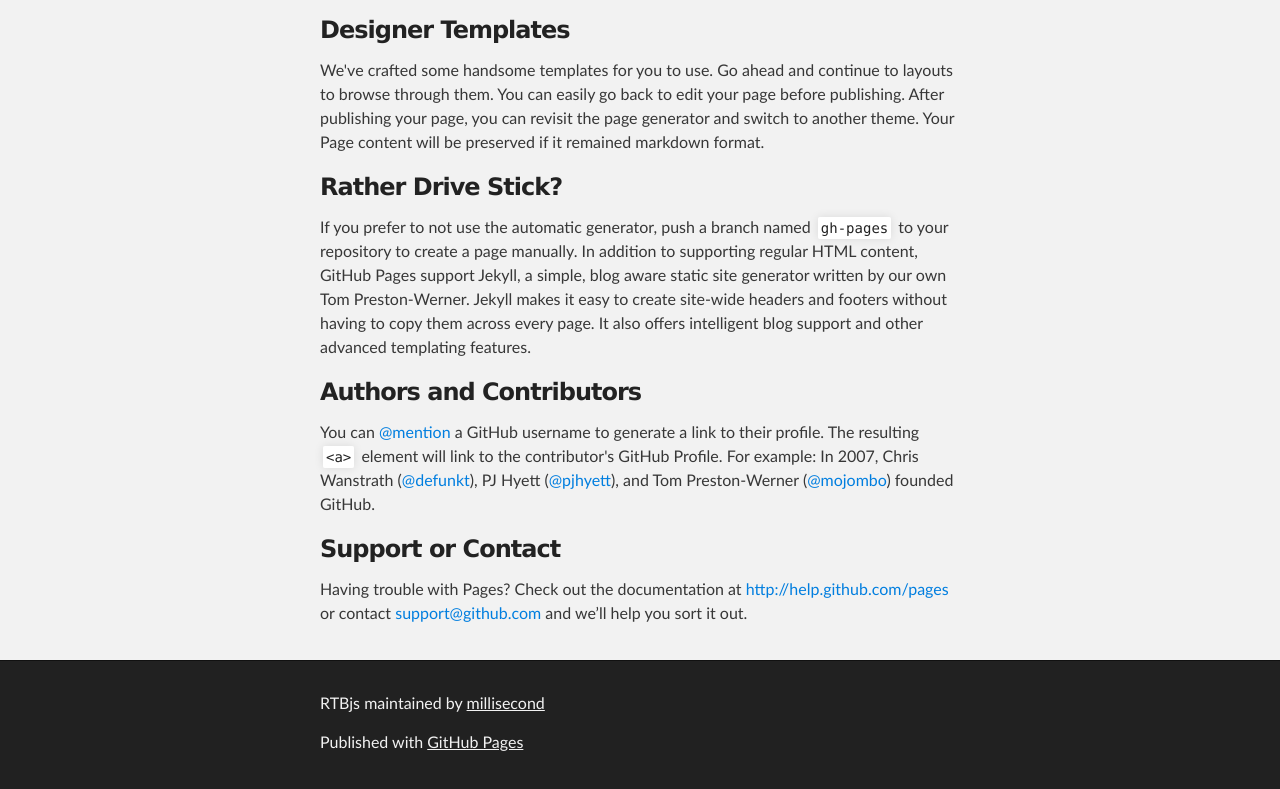
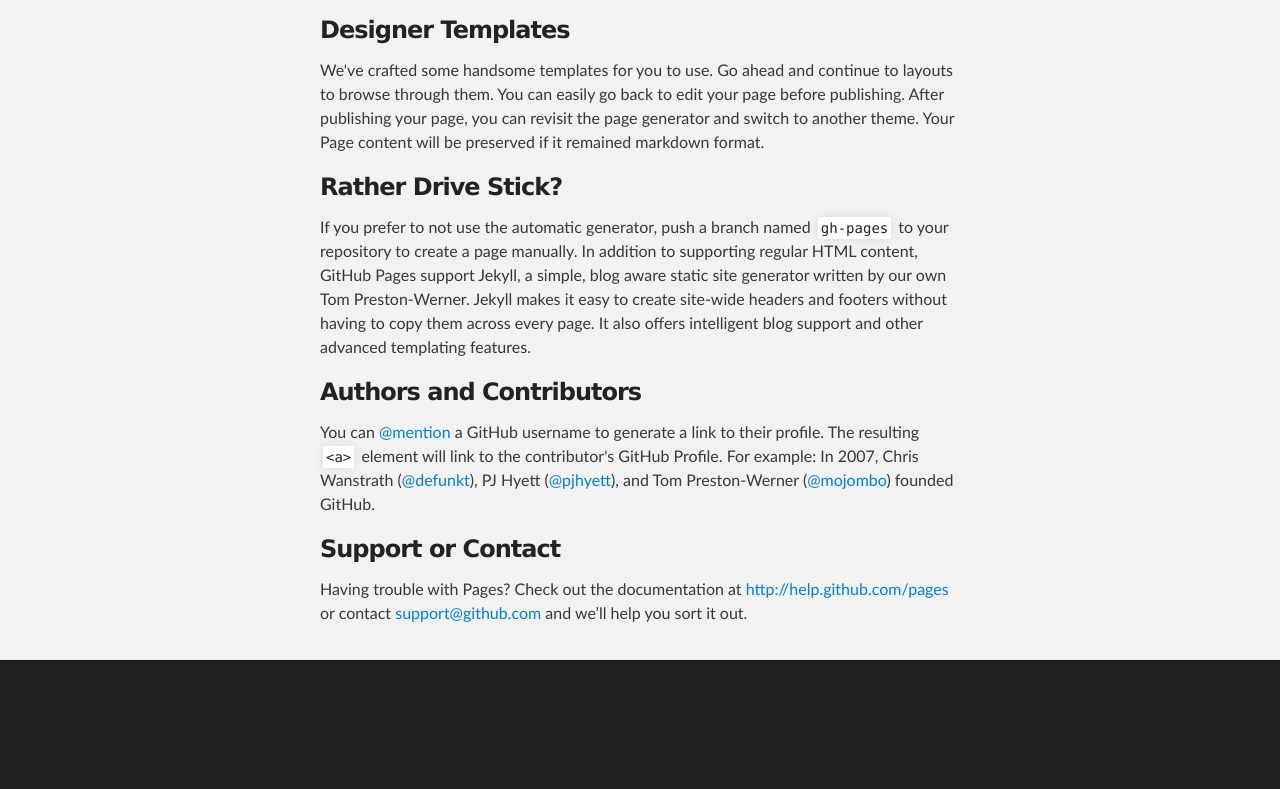
Before and after one commit to millisecond/rtbjs, a plain HTML site: page index.html in a window 1280 px wide. Shown: the part 603-1392 px from the top of the page. After the commit the page ends 1304 px from the top, so only its background shows below. Drawn offline with Linux system fonts and the light colour scheme.

Commit message:
Update index.html

```diff
--- a/index.html
+++ b/index.html
@@ -68,8 +68,8 @@
     <!-- FOOTER  -->
     <div id="footer_wrap" class="outer">
       <footer class="inner">
-        <p class="copyright">RTBjs maintained by <a href="https://github.com/millisecond">millisecond</a></p>
-        <p>Published with <a href="http://pages.github.com">GitHub Pages</a></p>
+        <!--<p class="copyright">RTBjs maintained by <a href="https://github.com/millisecond">millisecond</a></p>-->
+        <!--<p>Published with <a href="http://pages.github.com">GitHub Pages</a></p>-->
       </footer>
     </div>
 
```
